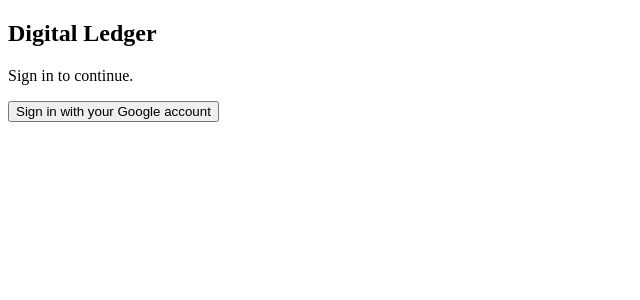
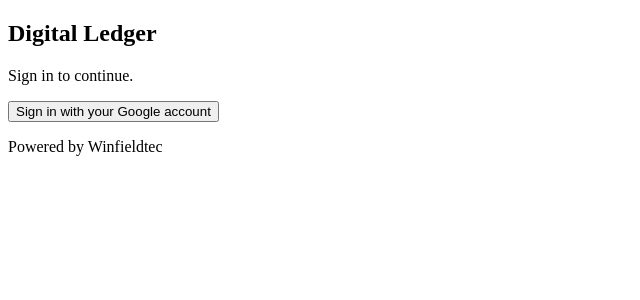
Before and after one commit to IsaacUtibeIsaac/DIGITAL-LEDGER-X1-, a React (Vite) app: page / in a window 1280 px wide. Shown: the top 300 px of the page, without its empty margins (0-640 px from the left). Built offline with nearby package versions, Linux system fonts and the light colour scheme; no server answers; the HTML template or start-up script is replaced by a standard one.

Commit message:
Update Login.jsx

```diff
--- a/src/screens/Login.jsx
+++ b/src/screens/Login.jsx
@@ -1,4 +1,5 @@
 import { supabase } from '../lib/supabase.js'
+import PoweredBy from '../components/PoweredBy.jsx'
 
 export default function Login() {
   async function signIn() {
@@ -13,6 +14,7 @@
       <h2>Digital Ledger</h2>
       <p>Sign in to continue.</p>
       <button onClick={signIn}>Sign in with your Google account</button>
+      <PoweredBy />
     </div>
   )
 }
```
